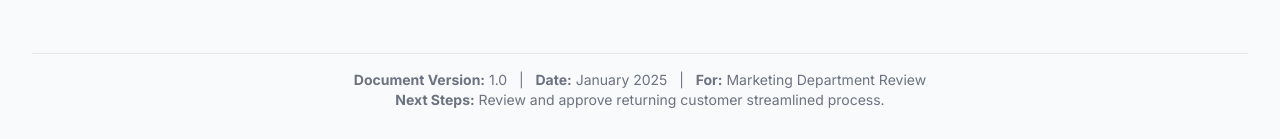
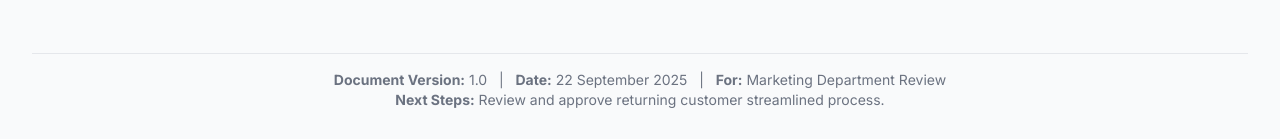
Before and after one commit to luca319/biscampaignuimock2, a plain HTML site: page index.html in a window 1280 px wide. Shown: the part 7347-7486 px from the top of the page. Drawn offline with nearby package versions, Linux system fonts and the light colour scheme.

Commit message:
Update index.html

```diff
--- a/index.html
+++ b/index.html
@@ -603,7 +603,7 @@
         <!-- Footer -->
         <footer class="text-center mt-12 text-sm text-gray-500">
             <hr class="mb-4">
-            <p><strong>Document Version:</strong> 1.0 &nbsp;&nbsp;|&nbsp;&nbsp; <strong>Date:</strong> January 2025 &nbsp;&nbsp;|&nbsp;&nbsp; <strong>For:</strong> Marketing Department Review</p>
+            <p><strong>Document Version:</strong> 1.0 &nbsp;&nbsp;|&nbsp;&nbsp; <strong>Date:</strong> 22 September 2025 &nbsp;&nbsp;|&nbsp;&nbsp; <strong>For:</strong> Marketing Department Review</p>
             <p><strong>Next Steps:</strong> Review and approve returning customer streamlined process.</p>
         </footer>
 
```
